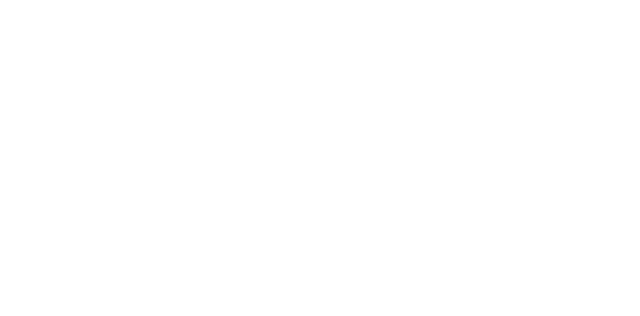
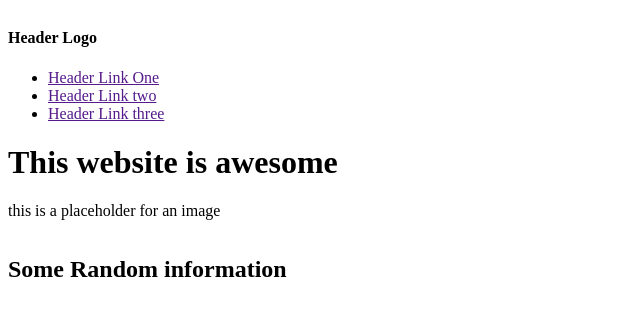
Before and after one commit to kareynolds/OdinLandingPage, a plain HTML site: page index.html in a window 1280 px wide. Shown: the whole page, without its empty margins (0-640 px from the left). Drawn offline with Linux system fonts and the light colour scheme.

Commit message:
Wireframe top of page
Design the layout for the top of the web page.

```diff
--- a/index.html
+++ b/index.html
@@ -10,5 +10,39 @@
 <body>
 
 
+
+  <div class="banner">
+      <div class="navbar">
+        <h4>Header Logo </h3>
+        <ul>
+            <li><a href="">Header Link One</a></li>
+            <li><a href="">Header Link two<a></li>
+            <li><a href="">Header Link three</a></li>
+        </ul>
+      </div>
+
+      <div class="titleInfo">
+          <h1> This website is awesome</h1>
+          <div>
+              <p>this is a placeholder for an image</p>
+          </div>
+      </div>
+  </div>
+
+
+  <div class="randomInfoContainer">
+      <div class="heroStatement">
+         <h2> Some Random information </h2>
+      </div>
+
+      <div> </div>
+      <div> </div>
+      <div> </div>
+      <div> </div>
+
+  </div>
+
+
+
 </body>
 </html>
--- a/style.css
+++ b/style.css
@@ -0,0 +1,17 @@
+body {
+    display: flex;
+    flex-direction: column;
+}
+
+.banner {
+
+}
+
+.navbar {
+
+}
+
+
+.titleInfo {
+
+}
```
